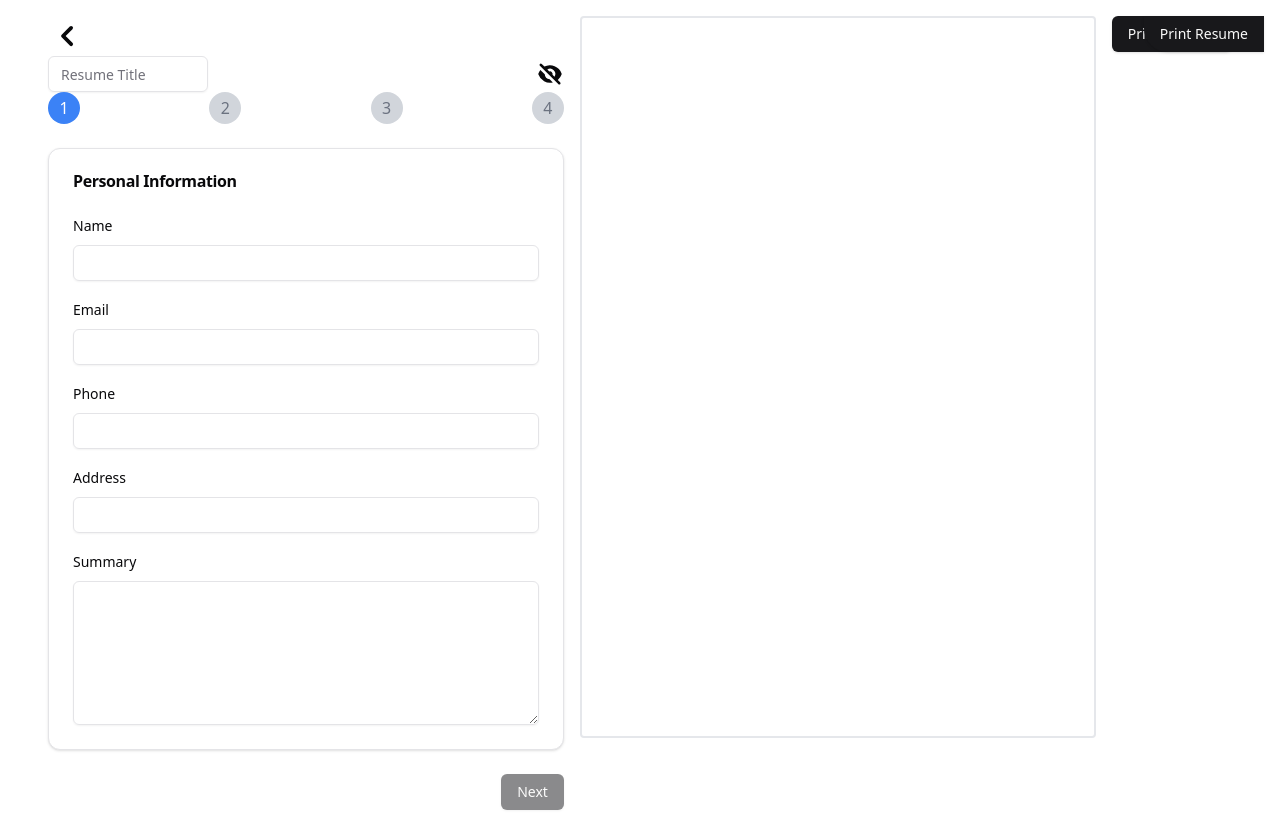
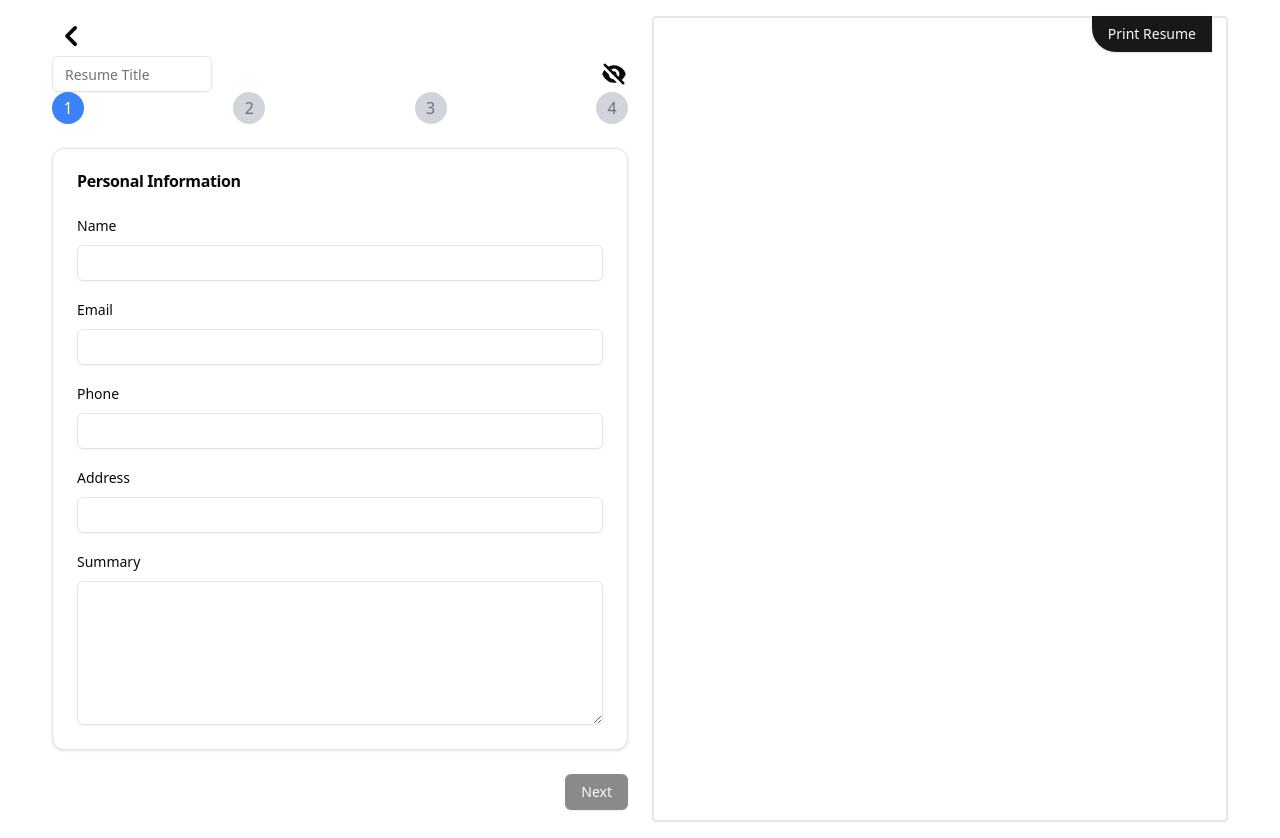
Before and after one commit to Raxza/react-resume-builder, a React (Vite) app: page /resume/create in a window 1280 px wide. Built offline with nearby package versions, Linux system fonts and the light colour scheme.

Commit message:
Change Print Classess
+Reduce padding
+Reduce margin for some tag

```diff
--- a/src/components/common/ResumePreview.tsx
+++ b/src/components/common/ResumePreview.tsx
@@ -19,9 +19,12 @@ const ResumePreview = ({ resume }: Props) => {
     const resPrev = resumePreviewRef.current;
     if (resPrev) {
       const resArt = resPrev;
-      resArt.classList.add('max-w-full', 'prose-hr:border-2', 'print');
+      resArt.classList.add(
+        'max-w-full', 'print', 'prose-hr:border-2', 'prose-h3:-mb-4', 'prose-h5:-mt-1', 'prose-h5:-mb-4', 'prose-hr:-mx-4', 'prose-p:-mt-2', 'prose-p:mb-2',
+        'prose-ul:-mt-2',
+      );
       resArt.classList.remove('border-2');
-      const printContents = resPrev.outerHTML;
+      const printContents = resArt.outerHTML;
       const originalContents = document.body.innerHTML;
       document.body.innerHTML = printContents;
       window.print();
@@ -37,8 +40,8 @@ const ResumePreview = ({ resume }: Props) => {
       </Button>
       <article id="resumePreview" ref={resumePreviewRef} className="mx-auto xl:m-0 aspect-[5/7] p-4 border-2 rounded-sm border-gray-200
       prose prose-h4:mt-0 prose-hr:border prose-hr:border-gray-500 prose-hr:mb-2 prose-p:mt-0 prose-p:mb-4
-      prose-h
-      prose-ul:mt-0 prose-ol:mt-0 prose-ul:pl-2 prose-ol:pl-2
+      prose-hr:-mx-1
+      prose-ul:mt-0 prose-ol:mt-0 prose-ul:pl-4 prose-ol:pl-2
       text-justify md:text-base break-words dynamic-texts" >
         <h3 className="mb-0">{resume.name.toUpperCase()}</h3>
         {userInfo ? <span className="text-gray-500">{userInfo}</span> : null}
@@ -80,15 +83,17 @@ const ResumePreview = ({ resume }: Props) => {
               return (
                 <article key={index} className="pl-2">
                   <div className="flex justify-between">
-                    <h5 className="font-bold">{institution}</h5>
+                    <div>
+                      <h5 className="font-bold">{institution}</h5>
+                      <em>
+                        {education.degree !== DegreeType.Add ? education.degree : education.customDegree} {(education.degree !== DegreeType.Add || education.customDegree) && education.major && `in ${education.major}`}
+                        {education.score && ` (${education.score}${education.maxScore ? `/${education.maxScore})` : ")"}`}
+                      </em>
+                    </div>
                     <span>
                       {startDate ? format(startDate, "MMM yyyy") : null} - {endDate ? format(endDate, "MMM yyyy") : isCurrent ? "Present" : ""}
                     </span>
                   </div>
-                  <em>
-                    {education.degree !== DegreeType.Add ? education.degree : education.customDegree} {(education.degree !== DegreeType.Add || education.customDegree) && education.major && `in ${education.major}`}
-                    {education.score && ` (${education.score}${education.maxScore ? `/${education.maxScore})` : ")"}`}
-                  </em>
                   <ul>
                     {education.highlights.map((highlight, index) => (
                       <li key={index}>{highlight}</li>
--- a/src/pages/Resume/create.tsx
+++ b/src/pages/Resume/create.tsx
@@ -28,7 +28,6 @@ const ResumeCreate = () => {
   const [showPreview, setShowPreview] = useState(true);
 
   const navigate = useNavigate();
-  const resumePreviewRef = useRef<HTMLDivElement>(null); // Add this ref
 
   const handleSave = async () => {
     const updatedResume = {
@@ -41,17 +40,6 @@ const ResumeCreate = () => {
       navigate('/');
     } else {
       console.error('Error saving resume', result.data);
-    }
-  };
-
-  const handlePrint = () => {
-    if (resumePreviewRef.current) {
-      const printContents = resumePreviewRef.current.innerHTML;
-      const originalContents = document.body.innerHTML;
-      document.body.innerHTML = printContents;
-      window.print();
-      document.body.innerHTML = originalContents;
-      window.location.reload(); // Reload to restore the original content
     }
   };
 
@@ -157,13 +145,10 @@ const ResumeCreate = () => {
         </div>
       </form>
       {showPreview && (
-        <aside className="w-full max-w-xl mx-auto" ref-={resumePreviewRef}>
+        <aside className="w-full max-w-xl mx-auto relative">
           <ResumePreview resume={resume} scale={0.85} />
         </aside>
       )}
-      <Button type="button" onClick={handlePrint}>
-        Print Resume
-      </Button>
     </main>
   );
 };
```
Also changed, not shown: src/pages/Resume/edit.tsx (+0 -27 lines).
